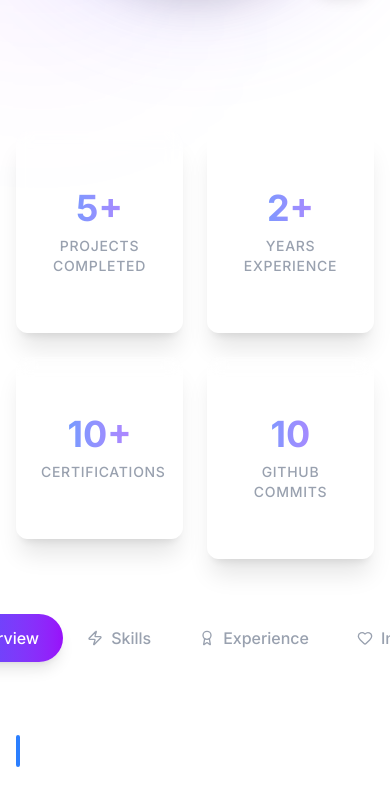
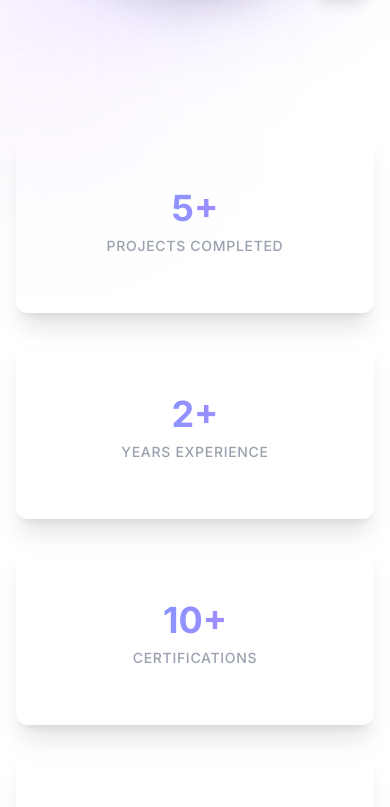
Before and after one commit to RCcoders/portfolio-website, a Next.js app: page /about in a window 390 px wide. Shown: the part 1181-1988 px from the top of the page. Built offline with nearby package versions, Linux system fonts and the light colour scheme.

Commit message:
Update backend routing for Vercel

```diff
--- a/src/app/about/page.tsx
+++ b/src/app/about/page.tsx
@@ -243,7 +243,7 @@
 
         {/* Stats Section */}
         <div className="max-w-7xl mx-auto px-4 py-12">
-          <div className="grid grid-cols-2 md:grid-cols-4 gap-6">
+          <div className="grid grid-cols-1 sm:grid-cols-2 md:grid-cols-4 gap-6">
             {achievements.map((achievement, index) => (
               <motion.div
                 key={index}
--- a/src/app/projects/page.tsx
+++ b/src/app/projects/page.tsx
@@ -248,7 +248,7 @@
                       <Award className="w-4 h-4 mr-2 text-green-400" />
                       Project Metrics
                     </h4>
-                    <div className="grid grid-cols-2 gap-3">
+                    <div className="grid grid-cols-1 sm:grid-cols-2 gap-3">
                       {Object.entries(project.metrics).map(([key, value]) => (
                         <div key={key} className="bg-gray-800/50 p-3 rounded-lg text-center border border-gray-700/50">
                           <div className="text-blue-400 font-bold text-lg">{value as string}</div>
```
